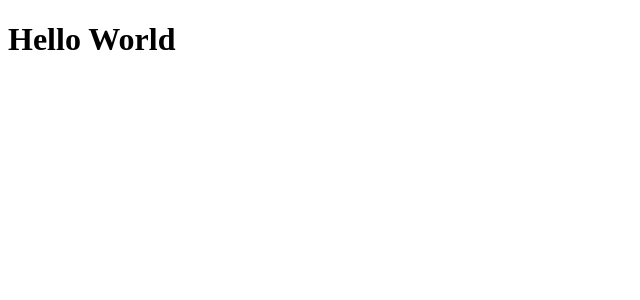
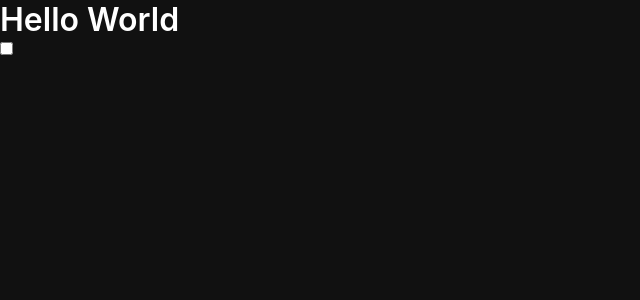
Before and after one commit to Brbuck/Single_Page, a React (Create React App) app: page / in a window 1280 px wide. Shown: the top 300 px of the page, without its empty margins (0-640 px from the left). Built offline with nearby package versions, Linux system fonts and the light colour scheme.

Commit message:
create styles and dark mode

```diff
--- a/package.json
+++ b/package.json
@@ -9,6 +9,7 @@
     "react": "^17.0.2",
     "react-dom": "^17.0.2",
     "react-scripts": "4.0.3",
+    "styled-components": "^5.3.3",
     "web-vitals": "^1.1.2"
   },
   "scripts": {
--- a/src/App.js
+++ b/src/App.js
@@ -1,10 +1,29 @@
+import React, {useState} from 'react';
+
+import { ThemeProvider } from 'styled-components'
+import {Dark, Light} from './Styles/Themes'
+import GlobalStyles from './Styles/GlobalStyles'
+
+
+
 
 function App() {
+
+  const [theme, setTheme] = useState(Dark)
+  const togleTheme = () =>{
+    setTheme(theme.title === 'dark' ? Light : Dark)
+  }
+
   return (
-    <div>
-      <h1>Hello World</h1>
-    </div>
-  );
+    <ThemeProvider theme={theme}>
+      <div >
+        <h1>Hello World</h1>
+        <input type="checkbox" onChange={togleTheme} />
+      </div>
+      <GlobalStyles/>
+    </ThemeProvider>
+  )
+
 }
 
 export default App;
--- /dev/null
+++ b/src/Styles/GlobalStyles.js
@@ -0,0 +1,28 @@
+import  { createGlobalStyle } from "styled-components";
+
+export default createGlobalStyle`
+  * {
+    margin: 0;
+    padding: 0;
+    box-sizing: border-box;
+    text-decoration: none;
+  }
+
+  body{
+    background-color: ${props => props.theme.colors.background};
+    color: ${props => props.theme.colors.text};
+  }
+  html {
+    min-height: 100%;
+    background: var(--color-white);
+  }
+  h1, h2, h3, h4, h5, h6 {
+    font-weight: 600;
+  }
+  *, button, input {
+    border: 0;
+    background: none;
+    font-family: 'Montserrat', -apple-system,Helvetica Neue,Helvetica,Roboto,Arial,sans-serif;
+  }
+
+`;
--- /dev/null
+++ b/src/Styles/Themes.js
@@ -0,0 +1,19 @@
+export const Light = {
+    title: 'light',
+
+    colors: {
+        primary: '#ccc',
+        background: '#fff',
+        text: '#111'
+    }
+}
+
+export const Dark = {
+    title: 'dark',
+
+    colors: {
+        primary: '#ccf',
+        background: '#111',
+        text: '#fff'
+    }
+}
```
Also changed, not shown: 1 other file (tests, documents, lock files or other folders).
